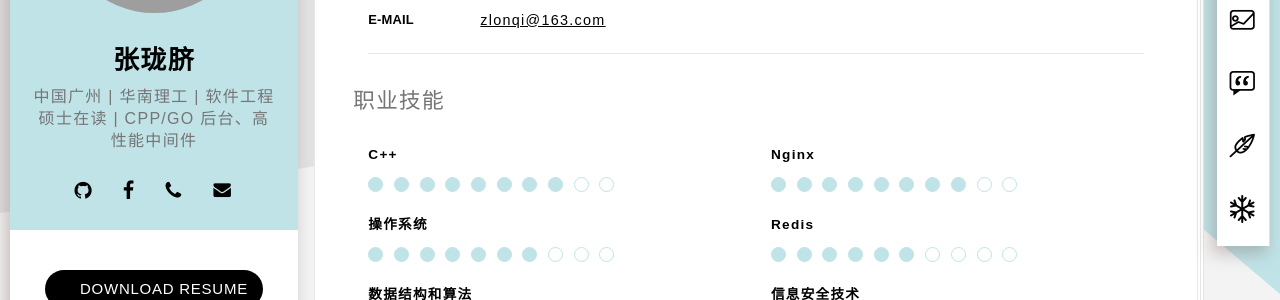
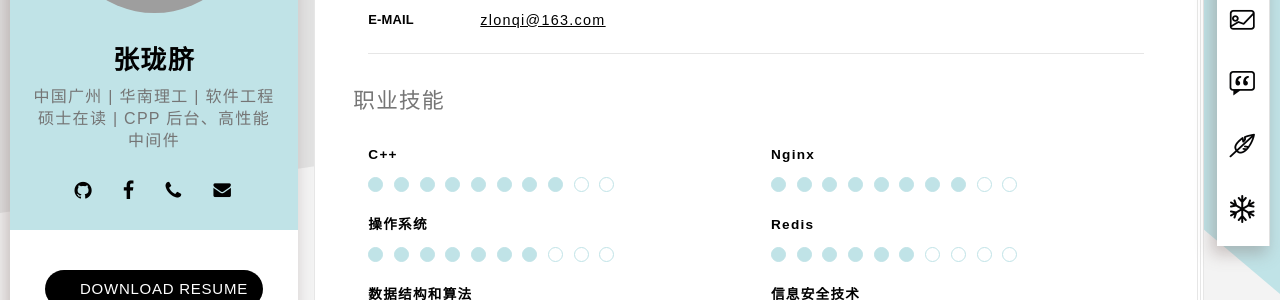
Before and after one commit to zlonqi/zlonqi.github.io, a Jekyll site: the page built from index.html, in a window 1280 px wide. Shown: the part 242-542 px from the top of the page. Built offline with Jekyll 4.4.1, drawn with Linux system fonts in a browser that asks for light colours; some web fonts are replaced; grey boxes are pictures that could not be loaded.

```diff
--- a/_config.yml
+++ b/_config.yml
@@ -2,7 +2,7 @@
 name: 张珑脐
 location: 中国广州
 company: 华南理工 | 软件工程硕士在读
-position: CPP/GO 后台、高性能中间件
+position: CPP 后台、高性能中间件
 github: https://github.com/zlonqi
 facebook: https://www.facebook.com/zlonqi
 phone: 13879502493
```
